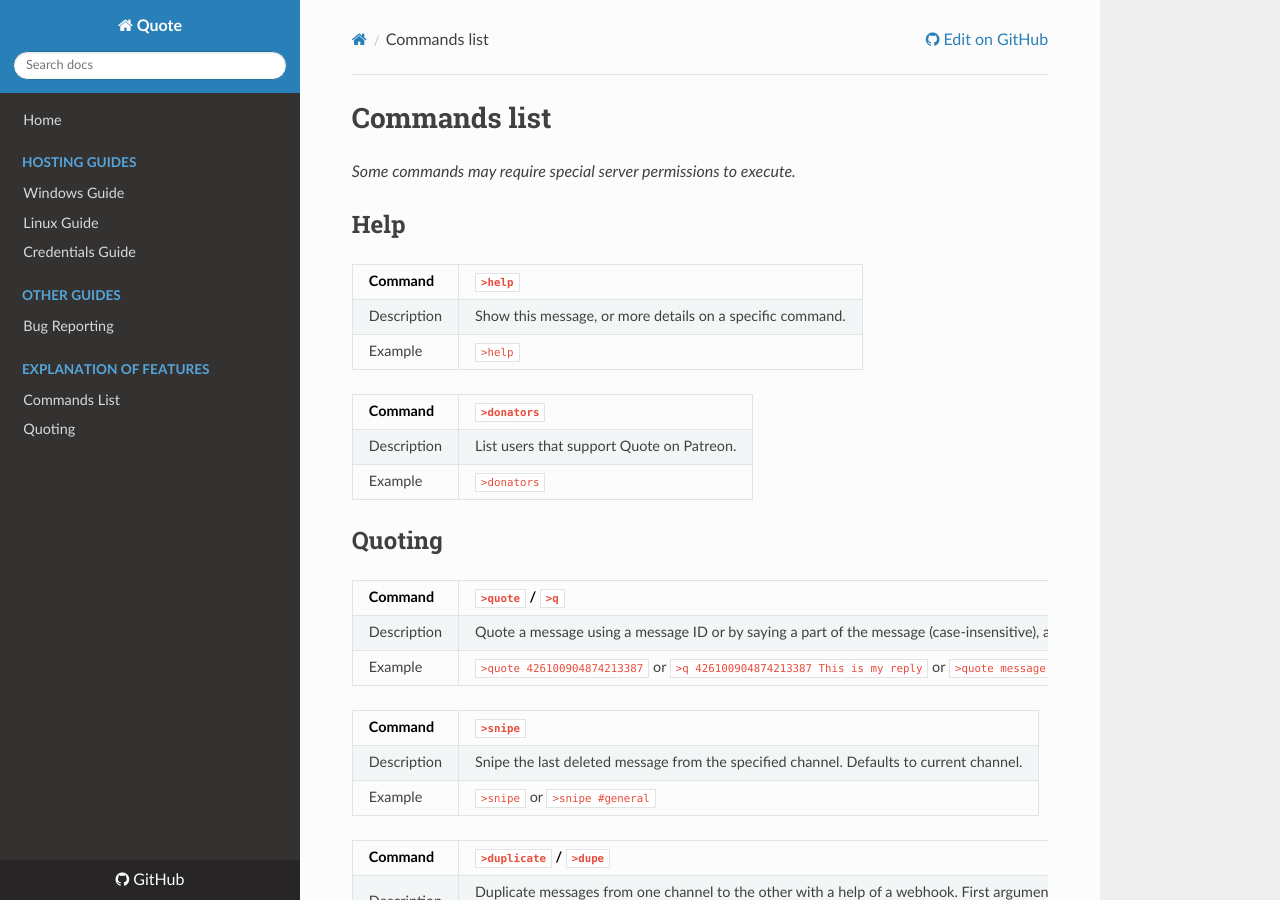
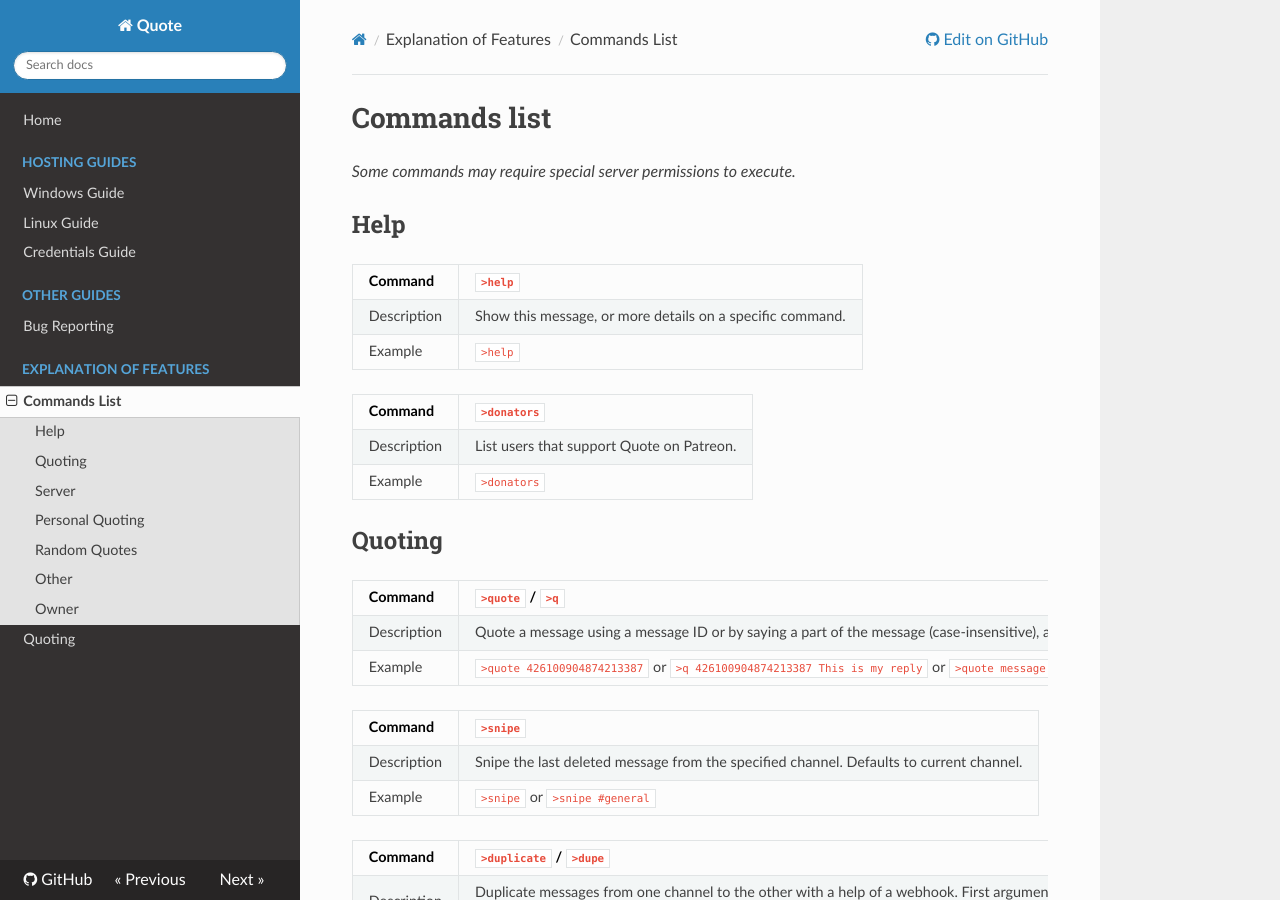
Before and after one commit to Deivedux/Quote, an MkDocs documentation site: the page built from docs/Explanation of Features/Command List.md, in a window 1280 px wide and 900 px high. Built offline with MkDocs 1.6.1, drawn with Linux system fonts in a browser that asks for light colours; nearby versions of some CDN libraries; old or Windows-style settings are respelled for this version of MkDocs; some of the changed lines change nothing that is shown.

Commit message:
docs failed

```diff
--- a/mkdocs.yml
+++ b/mkdocs.yml
@@ -9,7 +9,7 @@
 - Other Guides:
     - Bug Reporting: Guides/Reporting Bugs.md
 - Explanation of Features:
-    - Commands List: Explanation of Features/Commands List.md
+    - Commands List: Explanation of Features/Command List.md
     - Quoting: Explanation of Features/Quoting.md
 
 theme: readthedocs
```
